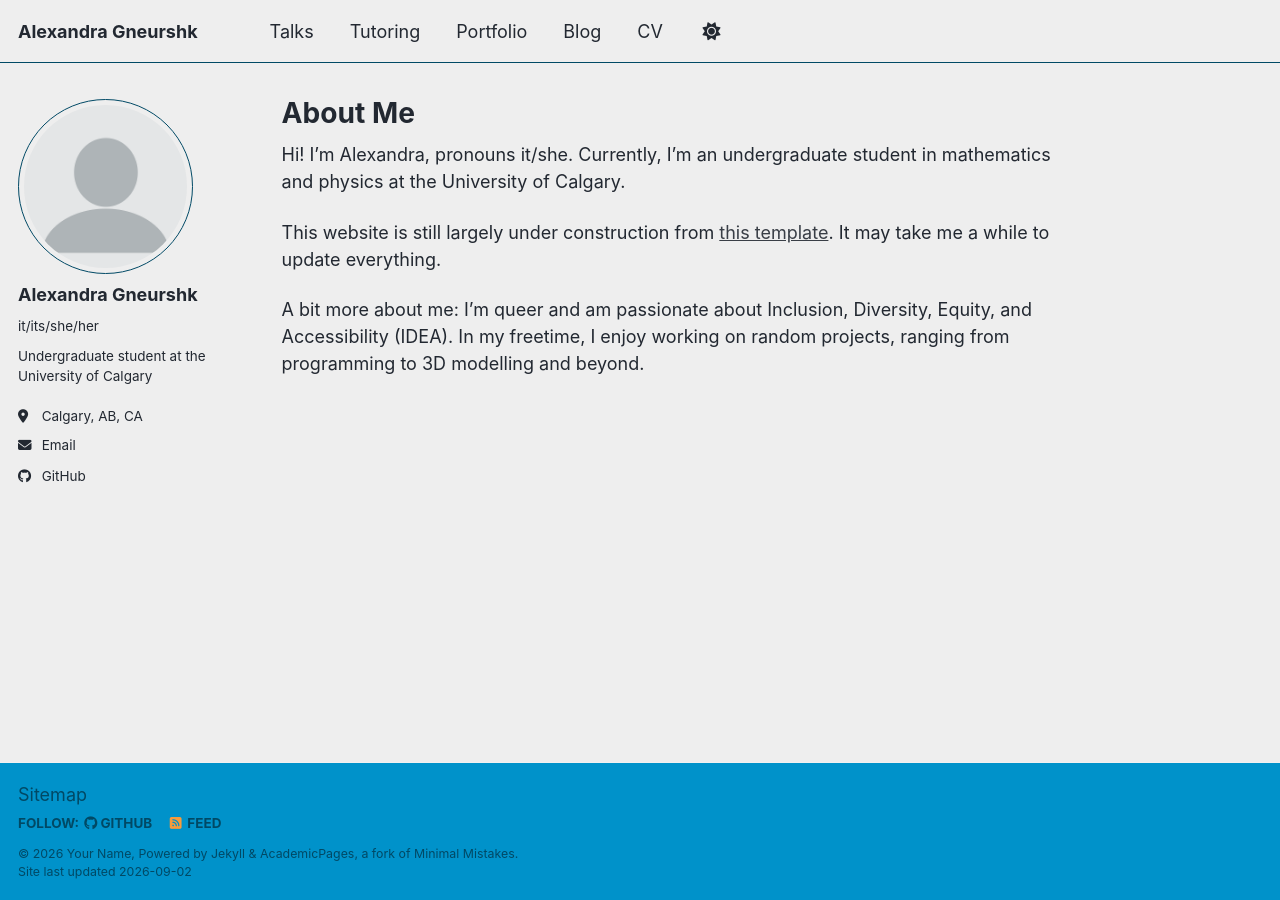
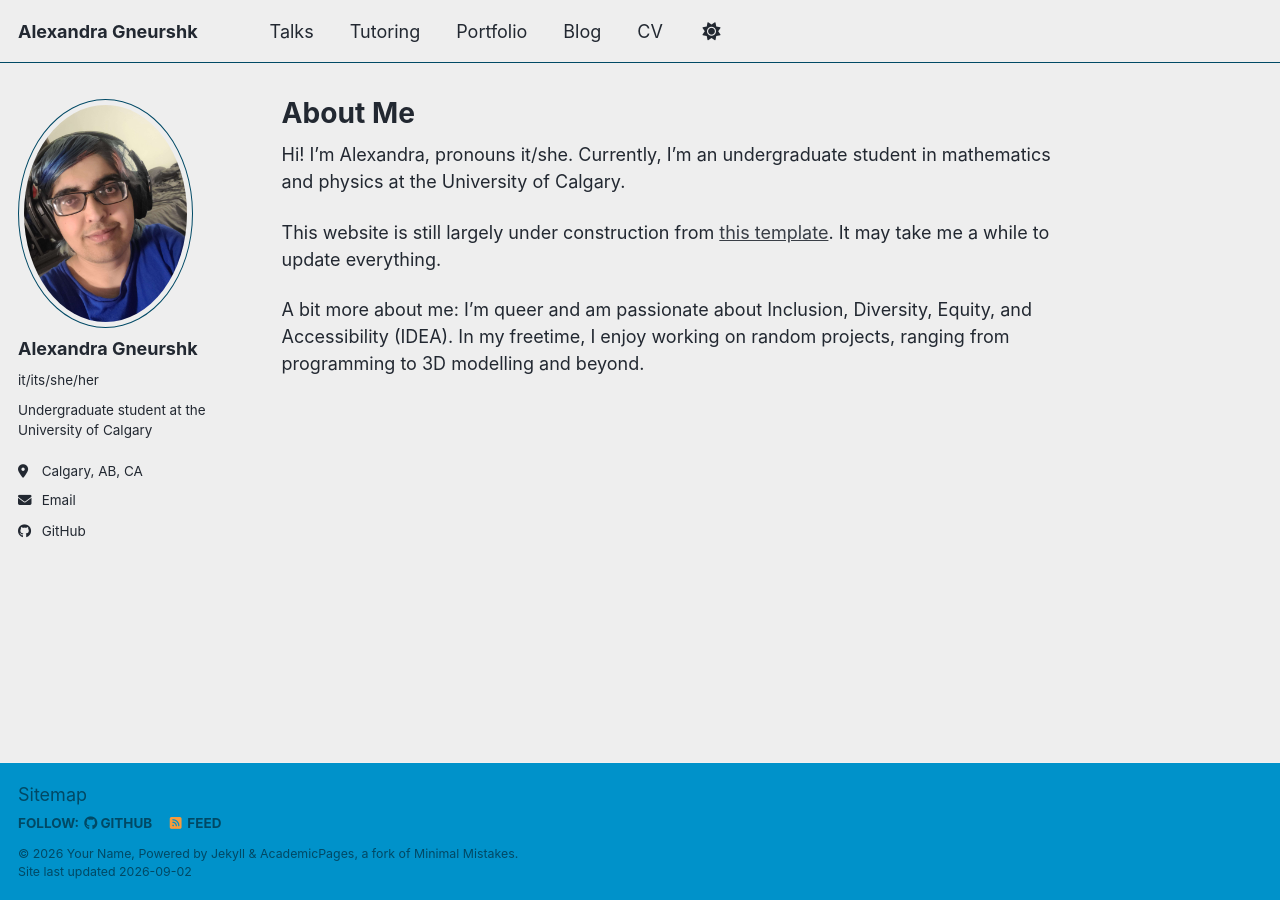
Before and after one commit to thegneurshk/alexandra-gneurshk.github.io, a Jekyll site: the page built from _pages/about.md, in a window 1280 px wide. Built offline with Jekyll 4.4.1, drawn with Linux system fonts in a browser that asks for light colours; a script bundle is joined from its source files by our own code; library files that are not in the unit come from our copies.

Commit message:
Update _config.yml

```diff
--- a/_config.yml
+++ b/_config.yml
@@ -23,7 +23,7 @@ repository               : "thegneurshk/alexandra-gneurshk.github.io"
 #               Additional customization can be done by editing /_includes/author-profile.html
 author:
   # Biographic information
-  avatar           : "profile.png"
+  avatar           : "Alexandra Gneurshk.jpg"
   name             : "Alexandra Gneurshk"
   pronouns         : "it/its/she/her"
   bio              : "Undergraduate student at the University of Calgary"
```
